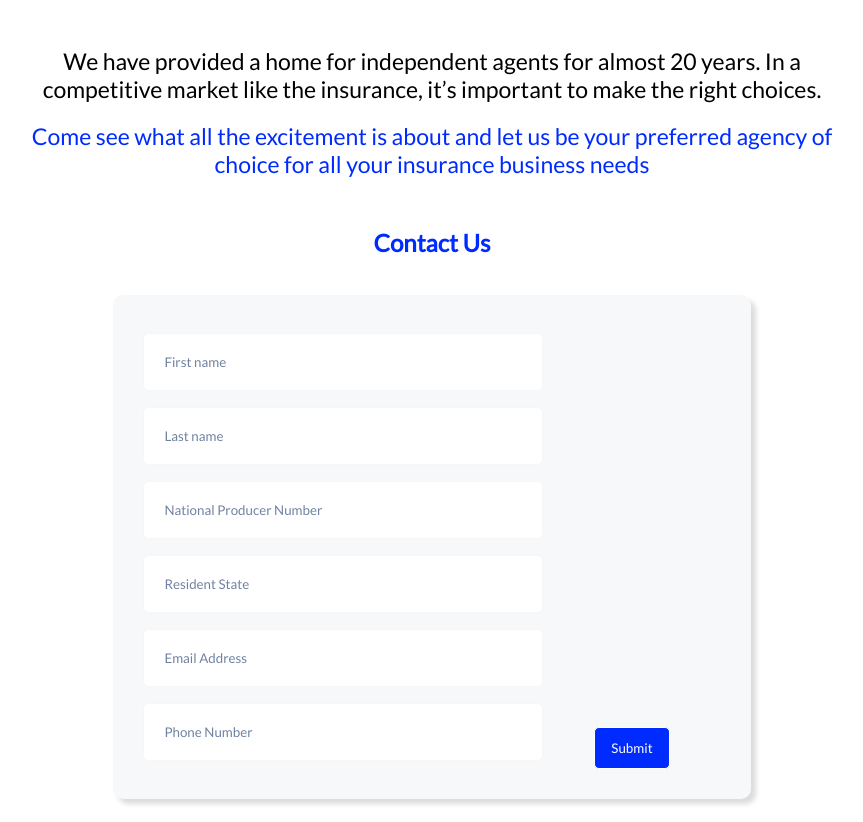
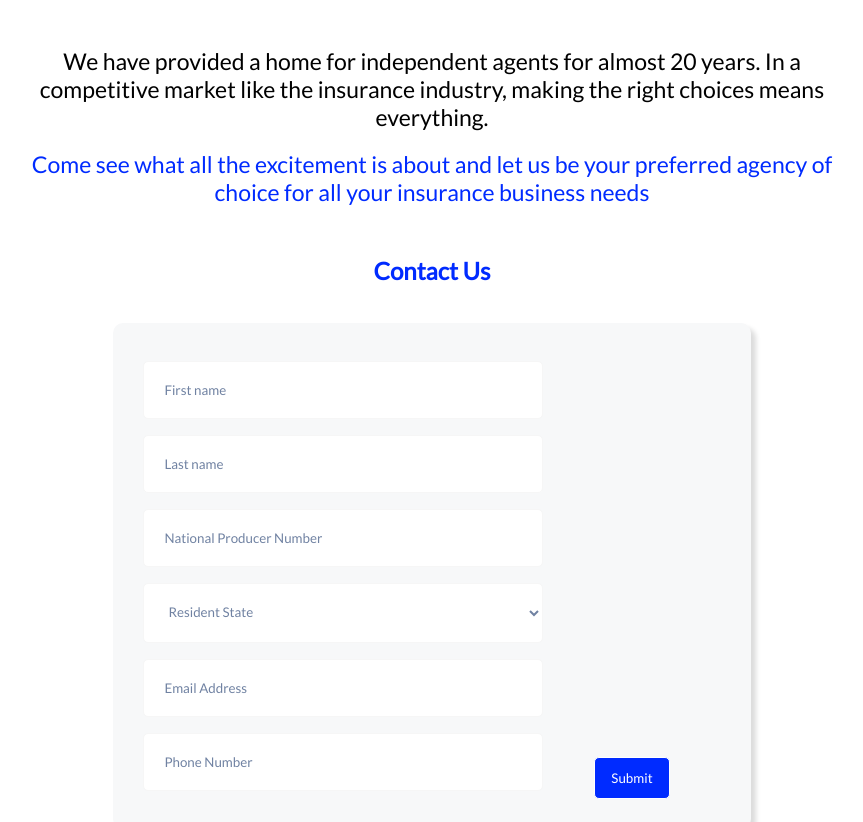
Before and after one commit to paula0397/LandingGroupOne, a plain HTML site: page index.html in a window 1280 px wide. Shown: the part 2557-3379 px from the top of the page, without its empty margins (208-1071 px from the left). Drawn offline with Linux system fonts and the light colour scheme.

Commit message:
new changes

```diff
--- a/css/style.css
+++ b/css/style.css
@@ -278,7 +278,9 @@ h2.title{
 
 form input[type="text"],
 form input[type="email"],
-form input[type="number"]{
+form input[type="number"],
+select[name="states"]{
+    color: #7082a2;
 	width:400px;
 	padding:20px 20px;
 	border:1px solid #f6f6f6;
@@ -286,6 +288,7 @@ form input[type="number"]{
 	background-color:#ffffff;
 	margin:8px 0;
 	display:inline-block;
+
 }
 
 
--- a/index.html
+++ b/index.html
@@ -20,8 +20,8 @@
 
         <nav class="nav nav-header">
             <ul>
-                <li class="list_nav"><a href="">About Us</a></li>
-                <li class="list_nav"><a href="">Highlights</a></li>
+                <li class="list_nav"><a href="https://grouponeusa.com/forbroker.html">About Us</a></li>
+                <li class="list_nav"><a href="container">Highlights</a></li>
                 <li class="list_nav"><a href="#contact_us">More info</a></li>
             </ul>
         </nav>
@@ -102,21 +102,13 @@
 
         <div class="first_container_text_left">
 
-            <h3 class="first_text_container">Industry Leading Commissions:<br><br><span>Your hard work deserves to be rewarded.
-                Full commissions plus bonus opportunity
-                from us and direct from the carriers. Two
-                bonus opportunities for you deposited
-                electronically and on time. Available for
-                ACA and Life insurance production.</span></h3>
+            <h3 class="first_text_container">Industry Leading Commissions:<br><br><span>Your hard work deserves to be rewarded. We have ACA and Life contracting available at agency levels for those who qualify. Grow your production now and have our support along the way with anything you need. GA and MGA commission levels plus eligible bonus payout, all deposited directly to your account electronically and on time.</span></h3>
             <img class="imagen1" src="./img/imagen 3.png" alt="imagen1">
         </div>
 
         <div class="first_container_text_left">
             <img class="imagen2" src="./img/imagen 4.png" alt="imagen2">
-            <h3 class="second_text_container">Have your Own Agency:<br><br><span>Develop a new or continue expanding your
-                existing agency the right way. Contract
-                options available in GA and MGA levels for
-                both life and health production.</span></h3>
+            <h3 class="second_text_container">Have your Own Agency:<br><br><span>Looking to grow your business right now? Develop a new or continue expanding your existing agency the right way. Contract options available in GA and MGA levels for both life and health production.</span></h3>
 
         </div>
 
@@ -137,8 +129,7 @@
 
 <section class="section_four">
     <div class="section_four_text">
-        <p class="one">We have provided a home for independent agents for almost 20 years. In a
-            competitive market like the insurance, it’s important to make the right choices.</p><br>
+        <p class="one">We have provided a home for independent agents for almost 20 years. In a competitive market like the insurance industry, making the right choices means everything.</p><br>
         <p class="two">Come see what all the excitement is about and let us be your preferred
             agency of choice for all your insurance business needs</p>
     </div>
@@ -153,7 +144,41 @@
         <input class="input" type="text" name="" id="" placeholder="First name">
         <input class="input" type="text" name="" id="" placeholder="Last name">
         <input class="input" type="text" name="" id="" placeholder="National Producer Number">
-        <input class="input" type="text" name="" id="" placeholder="Resident State">
+
+        <label for="states"></label>
+        <select name="states" id="">
+        <option value="inicio">Resident State</option>
+        <option value="1">Arizona</option>
+        <option value="2">Arkansas</option>
+        <option value="3">California *</option>
+        <option value="4">Colorado</option>
+        <option value="5">Georgia</option>
+        <option value="6">Illinois</option>
+        <option value="7">Indiana</option>
+        <option value="8">Kansas</option>
+        <option value="9">Kentucky *</option>
+        <option value="10">Luisiana</option>
+        <option value="11">Míchigan</option>
+        <option value="12">Mississippi</option>
+        <option value="13">Nevada *</option>
+        <option value="14">New Hampshire</option>
+        <option value="15">New Jersey *</option>
+        <option value="16">New Mexico *</option>
+        <option value="1">North Carolina</option>
+        <option value="2">Ohio</option>
+        <option value="3">Oklahoma*</option>
+        <option value="4">Pennsylvania *</option>
+        <option value="5">South Carolina</option>
+        <option value="6">Tennessee</option>
+        <option value="7">Missouri</option>
+        <option value="8">Nebraska</option>
+        <option value="9">Texas</option>
+        <option value="10">Utah</option>
+        <option value="11">Washington</option>
+        <option value="12">Other</option>
+        </select>
+
+
         <input class="input" type="email" name="" id="" placeholder="Email Address">
         <input class="input" type="number" name="" id="" placeholder="Phone Number">
         <input class="input" type="submit" value="Submit">
```
